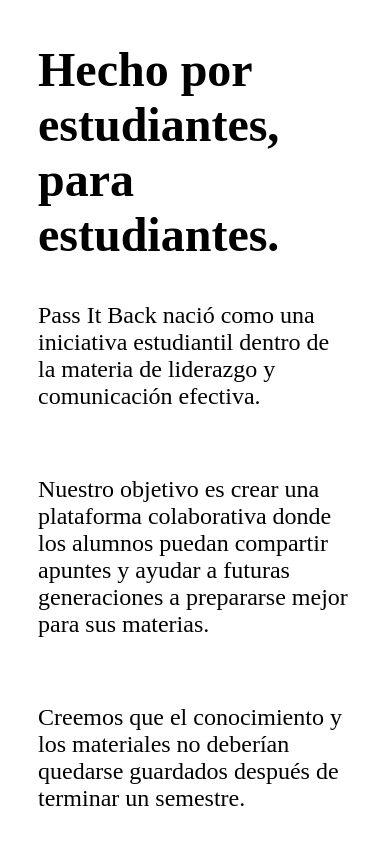
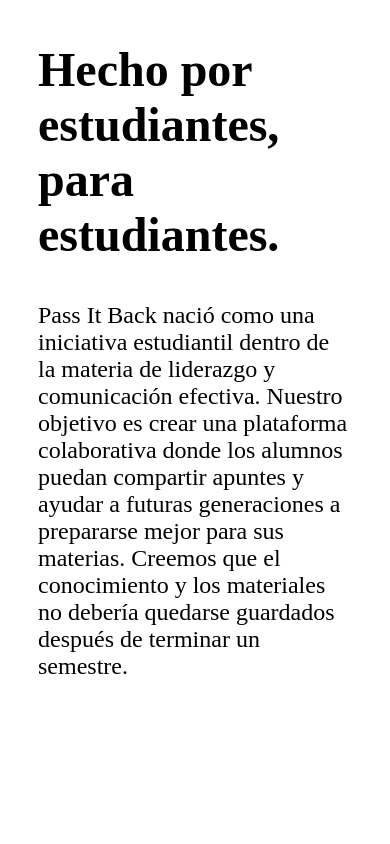
Before and after one commit to passitbackproject/Pass-It-Back, a website: page index.html in a window 390 px wide. Shown: the part 2026-2870 px from the top of the page. After the commit the page ends 2798 px from the top, so only its background shows below. Drawn offline with Linux system fonts and the light colour scheme.

Commit message:
Responsive mobile6

```diff
--- a/index.html
+++ b/index.html
@@ -1,6 +1,5 @@
 <!DOCTYPE html>
 <html lang="es">
-
 <head>
 
     <meta charset="UTF-8">
@@ -8,11 +7,10 @@
 
     <title>Pass It Back</title>
 
-    <!-- CSS -->
     <link rel="stylesheet" href="style.css">
 
-    <!-- Google Fonts -->
     <link rel="preconnect" href="https://fonts.googleapis.com">
+
     <link rel="preconnect" href="https://fonts.gstatic.com" crossorigin>
 
     <link href="https://fonts.googleapis.com/css2?family=Amatic+SC:wght@400;700&display=swap" rel="stylesheet">
@@ -43,15 +41,14 @@
     </nav>
 
 
-    <!-- HERO -->
+    <!-- HERO SECTION -->
     <section id="inicio" class="hero">
 
         <div class="hero-content">
 
             <img src="Imagenes/mascota.png" alt="Mascota" class="hero-character">
 
-            <a href="https://docs.google.com/forms/d/e/1FAIpQLSeBJpdzhzjgMCxix6s0B36WJqHrT2iGOWoEdQAhxY8V8-s0lw/viewform?usp=publish-editor"
-                class="upload-btn" target="_blank">
+            <a href="https://docs.google.com/forms/d/e/1FAIpQLSeBJpdzhzjgMCxix6s0B36WJqHrT2iGOWoEdQAhxY8V8-s0lw/viewform?usp=publish-editor" class="upload-btn">
 
                 Colabora: Sube tus apuntes
 
@@ -118,31 +115,17 @@
         <h2>Hecho por estudiantes, para estudiantes.</h2>
 
         <p>
-            Pass It Back nació como una iniciativa estudiantil dentro de la materia
-            de liderazgo y comunicación efectiva.
-        </p>
+            Pass It Back nació como una iniciativa estudiantil dentro de la materia de liderazgo y comunicación efectiva.
 
-        <br>
+            Nuestro objetivo es crear una plataforma colaborativa donde los alumnos puedan compartir apuntes y ayudar a futuras generaciones a prepararse mejor para sus materias.
 
-        <p>
-            Nuestro objetivo es crear una plataforma colaborativa donde los alumnos
-            puedan compartir apuntes y ayudar a futuras generaciones a prepararse
-            mejor para sus materias.
-        </p>
-
-        <br>
-
-        <p>
-            Creemos que el conocimiento y los materiales no deberían quedarse
-            guardados después de terminar un semestre.
+            Creemos que el conocimiento y los materiales no debería quedarse guardados después de terminar un semestre.
         </p>
 
     </section>
 
 
-    <!-- JS -->
     <script src="script.js"></script>
 
 </body>
-
 </html>
```
